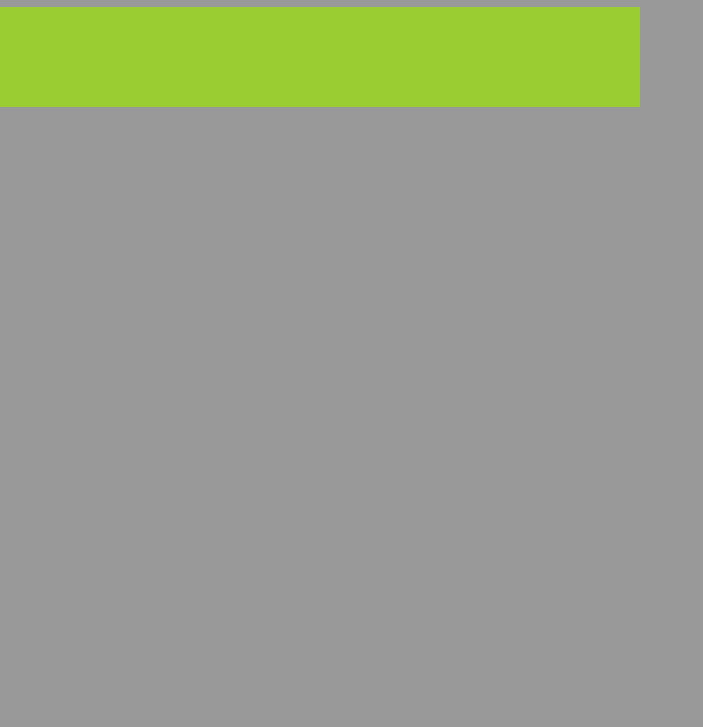
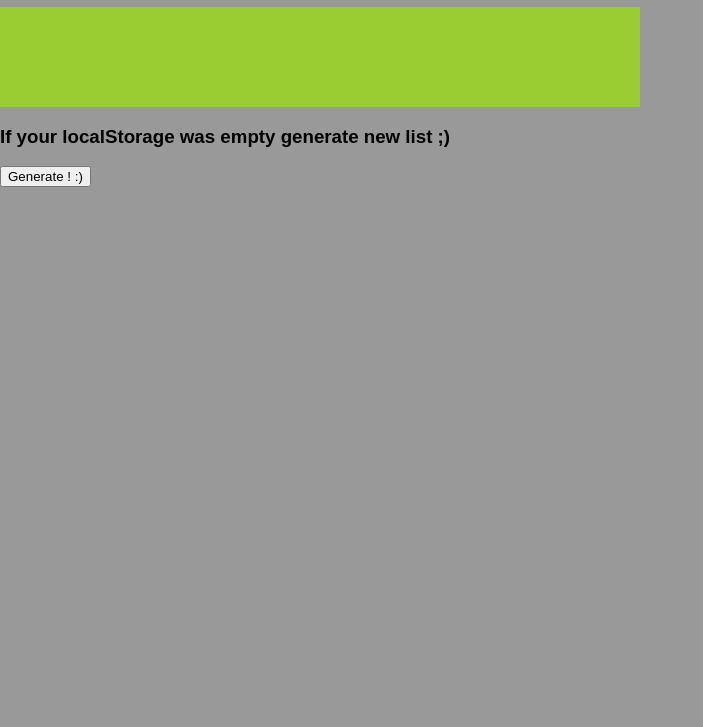
Before and after one commit to deamon-cool/list-reorder-drag-drop, a plain HTML site: page index.html in a window 1280 px wide. Shown: the part 73-800 px from the top of the page, without its empty margins (0-703 px from the left). Drawn offline with Linux system fonts and the light colour scheme.

Commit message:
Added button to .html

```diff
--- a/index.html
+++ b/index.html
@@ -22,6 +22,9 @@
         <div class="item" id="item5" draggable="true">Item 5</div> -->
     </div>
 
+    <h3>If your localStorage was empty generate new list ;)</h3>
+    <button>Generate ! :)</button>
+
 
     <script src="index.js"></script>
 
```
